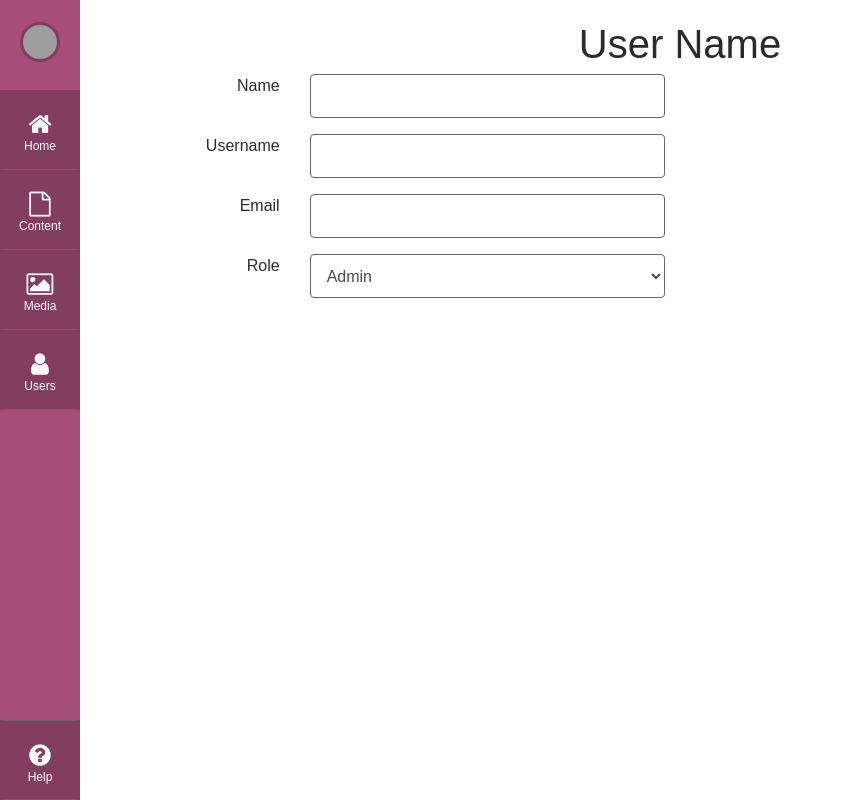
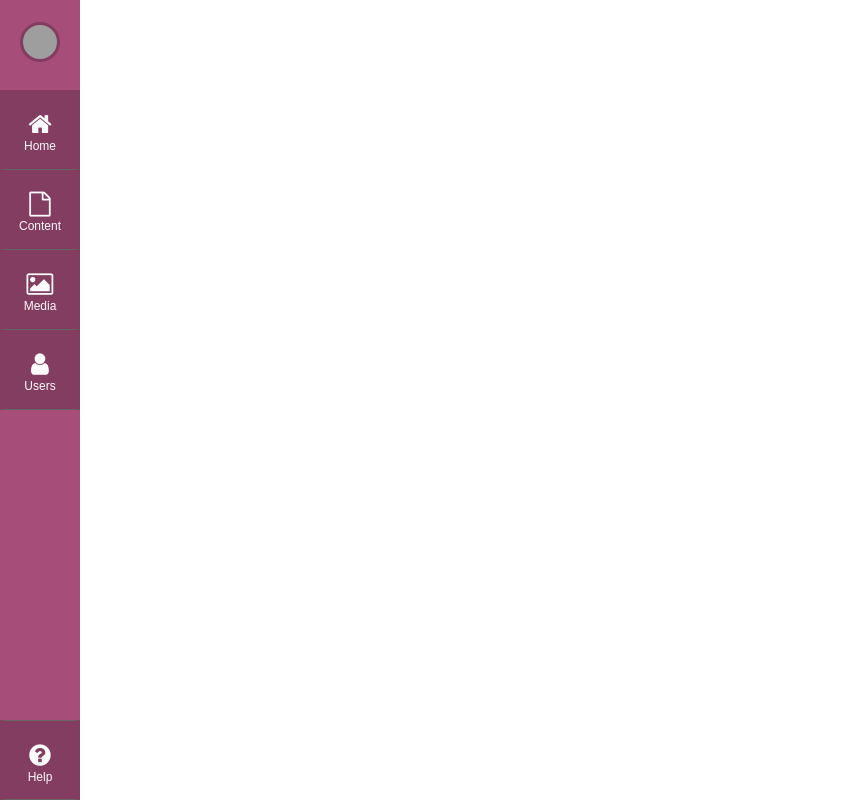
Before and after one commit to MarkHughes88/01, a React app: page /users in a window 1280 px wide. Shown: the whole page, without its empty margins (0-843 px from the left). Built offline with nearby package versions, Linux system fonts and the light colour scheme; grey boxes are pictures that could not be loaded.

Commit message:
page switching changed from routing to switch statement

```diff
--- a/src/App.js
+++ b/src/App.js
@@ -37,8 +37,13 @@ class App extends React.Component {
     this.selectUser = this.selectUser.bind(this);
 	}
 
-  componentWillUpdate(nextProps, nextState) {
-    console.log(nextState.selectedUser.id)
+/**  componentWillUpdate(nextProps, nextState) {
+    if(nextState.selectedUser !== this.state.selectedUser) {
+      console.log('next user state is ' + nextState.selectedUser.id)
+    }
+    if(nextState.currentPage !== this.state.currentPage) {
+      console.log('next page state is ' + nextState.currentPage)
+    }
   }
 
   componentDidUpdate(newProps, newState) {
@@ -48,13 +53,19 @@ class App extends React.Component {
     if(this.state.selectedUser !== newState.selectedUser) {
       console.log('User has changed!', newState.selectedUser.id)
     }
-  }
+  } **/
 
   setSliderState(sliderActive, sliderContent) {
-    this.setState({
-     sliderActive,
-     sliderContent
-    });
+    if(sliderContent === 'Home' || sliderContent === 'Help') {
+      this.setState({
+        sliderActive: false
+      })
+    } else {
+      this.setState({
+       sliderActive,
+       sliderContent
+      });
+    }
   }
 
   setUserBoxState() {
@@ -91,6 +102,8 @@ class App extends React.Component {
         />
         <Pages
           sliderActive={ this.state.sliderActive }
+          changePage={ (page) => this.changePage(page) }
+          pageState={ this.state.currentPage }
         />
         <UserBox
           userBoxActive={ this.state.userBoxActive }
--- a/src/components/menu/links/links.js
+++ b/src/components/menu/links/links.js
@@ -4,13 +4,15 @@ import './links.scss';
 class Links extends React.Component {
 	onClick = () => {
 		this.props.toggleSlider(this.props.text);
-		this.props.changePage(this.props.text);
+		if(this.props.text === 'Home' || this.props.text === 'Help') {
+			this.props.changePage(this.props.text);
+		}
 	}
 
 	render() {
 		return (
 			<a
-				href={ this.props.text === 'Home' || this.props.text === 'Help' ?  this.props.url : null }
+				/** href={ this.props.text === 'Home' || this.props.text === 'Help' ?  this.props.url : null } **/
 				className='menu__bar__links__item'
 				onClick={this.onClick}
 			>
--- a/src/components/menu/slider/users/users.scss
+++ b/src/components/menu/slider/users/users.scss
@@ -20,4 +20,8 @@
 .user-list__item__buttons {
 	float: right;
 	text-align: right;
+
+	&:hover {
+		cursor: pointer;
+	}
 }
--- a/src/components/pages/pages.js
+++ b/src/components/pages/pages.js
@@ -1,6 +1,6 @@
 import React from 'react';
 import './pages.scss';
-import { BrowserRouter as Router, Route } from 'react-router-dom';
+/* import { BrowserRouter as Router, Route } from 'react-router-dom'; */
 
 import Home from './home/home';
 import Content from './content/content';
@@ -9,9 +9,26 @@ import Users from './users/users';
 import Help from './help/help';
 
 class Pages extends React.Component {
+	renderPageSwitch(page) {
+		switch (page) {
+			case 'Home':
+				return <Home />
+			case 'Content':
+				return <Content />
+			case 'Media':
+				return <Media />
+			case 'Users':
+				return <Users />
+			case 'Help':
+				return <Help />
+			default:
+				return null;
+		}
+	}
+
 	render() {
 		return (
-			<Router>
+			/** <Router>
 				<div className={`pages ${this.props.sliderActive ? 'pages--margin' : null }`}>
 					<Route exact path='/' component={ () => <Home /> } />
 					<Route exact path='/content' component={ () => <Content /> } />
@@ -19,7 +36,10 @@ class Pages extends React.Component {
 					<Route exact path='/users' component={ () => <Users /> } />
 					<Route exact path='/help' component={ () => <Help /> } />
 				</div>
-			</Router>
+			</Router> **/
+			<div className={`pages ${this.props.sliderActive ? 'pages--margin' : null }`}>
+				{ this.renderPageSwitch(this.props.pageState) }
+			</div>
 		)
 	}
 }
```
